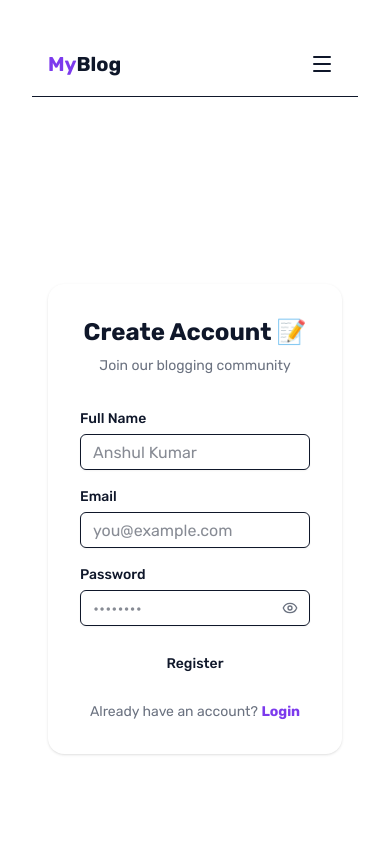
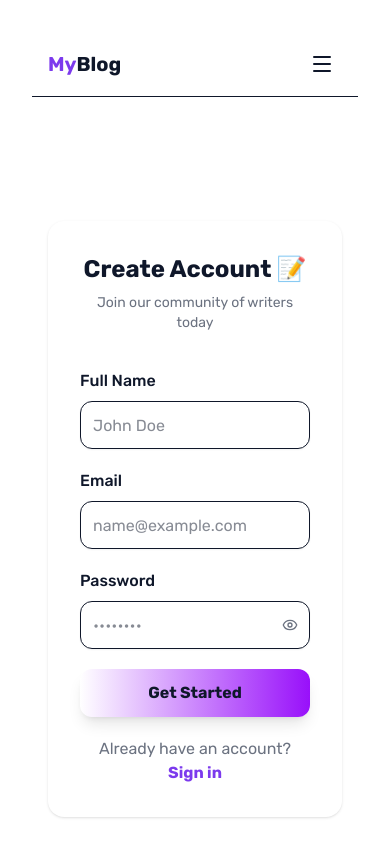
Before and after one commit to anshul4117/Blog-client, a React (Vite) app: page /register in a window 390 px wide. Shown: the top 844 px of the page. Built offline with nearby package versions, Linux system fonts and the light colour scheme.

Commit message:
feat: Implement theme toggling, add mobile bottom bar, and introduce particle background with responsive layout adjustments.

```diff
--- /dev/null
+++ b/src/components/ui/ParticleBackground.jsx
@@ -0,0 +1,102 @@
+import { useEffect, useRef } from "react";
+
+export default function ParticleBackground() {
+    const canvasRef = useRef(null);
+
+    useEffect(() => {
+        const canvas = canvasRef.current;
+        if (!canvas) return;
+
+        const ctx = canvas.getContext("2d");
+        let animationFrameId;
+        let particles = [];
+
+        const resizeCanvas = () => {
+            canvas.width = window.innerWidth;
+            canvas.height = window.innerHeight;
+        };
+
+        window.addEventListener("resize", resizeCanvas);
+        resizeCanvas();
+
+        class Particle {
+            constructor() {
+                this.x = Math.random() * canvas.width;
+                this.y = Math.random() * canvas.height;
+                this.vx = (Math.random() - 0.5) * 0.5; // Slow velocity
+                this.vy = (Math.random() - 0.5) * 0.5;
+                this.size = Math.random() * 2 + 0.5;
+                this.color = `rgba(100, 100, 255, ${Math.random() * 0.5})`; // Blue-ish tint
+            }
+
+            update() {
+                this.x += this.vx;
+                this.y += this.vy;
+
+                if (this.x < 0) this.x = canvas.width;
+                if (this.x > canvas.width) this.x = 0;
+                if (this.y < 0) this.y = canvas.height;
+                if (this.y > canvas.height) this.y = 0;
+            }
+
+            draw() {
+                ctx.beginPath();
+                ctx.arc(this.x, this.y, this.size, 0, Math.PI * 2);
+                ctx.fillStyle = this.color;
+                ctx.fill();
+            }
+        }
+
+        const initParticles = () => {
+            particles = [];
+            const particleCount = 80; // Adjust for density
+            for (let i = 0; i < particleCount; i++) {
+                particles.push(new Particle());
+            }
+        };
+
+        const animate = () => {
+            ctx.clearRect(0, 0, canvas.width, canvas.height);
+
+            // Draw static connections (optional line drawing between close particles)
+            particles.forEach((p, index) => {
+                p.update();
+                p.draw();
+
+                // Simple connection lines
+                for (let j = index + 1; j < particles.length; j++) {
+                    const p2 = particles[j];
+                    const dx = p.x - p2.x;
+                    const dy = p.y - p2.y;
+                    const distance = Math.sqrt(dx * dx + dy * dy);
+
+                    if (distance < 100) {
+                        ctx.beginPath();
+                        ctx.strokeStyle = `rgba(100, 100, 255, ${0.1 - distance / 1000})`;
+                        ctx.lineWidth = 0.5;
+                        ctx.moveTo(p.x, p.y);
+                        ctx.lineTo(p2.x, p2.y);
+                        ctx.stroke();
+                    }
+                }
+            });
+
+            animationFrameId = requestAnimationFrame(animate);
+        };
+
+        initParticles();
+        animate();
+
+        return () => {
+            window.removeEventListener("resize", resizeCanvas);
+            cancelAnimationFrame(animationFrameId);
+        };
+    }, []);
+
+    return (
+        <canvas
+            ref={canvasRef}
+            className="absolute inset-0 z-0 pointer-events-none"
+        />
+    );
+}
--- a/src/features/Auth/Pages/Login.jsx
+++ b/src/features/Auth/Pages/Login.jsx
@@ -32,7 +32,7 @@ export default function Login() {
       const userData = res.data;
       console.log(userData)
       login(userData); // context function
-      alert("Login successful ✅");
+      // alert("Login successful ✅"); // Removed alert for smoother flow
       navigate("/feed");
     } catch (err) {
       alert(err.response?.data?.message || "Login failed ❌")
@@ -40,34 +40,62 @@ export default function Login() {
   };
 
   return (
-    <AuthLayout title="Welcome Back 👋" subtitle="Login to your account">
-      <form onSubmit={handleSubmit(onSubmit)} className="space-y-5">
-        <div>
-          <Label>Email</Label>
-          <Input type="email" {...register("email")} placeholder="you@example.com" />
+    <AuthLayout title="Welcome Back 👋" subtitle="Enter your credentials to access your account">
+      <form onSubmit={handleSubmit(onSubmit)} className="space-y-6">
+        <div className="space-y-2">
+          <Label className="text-base">Email</Label>
+          <Input
+            type="email"
+            {...register("email")}
+            placeholder="name@example.com"
+            className="h-12 bg-muted/30 border-border/60 focus:ring-primary/20 transition-all rounded-xl"
+          />
           {errors.email && (
-            <p className="text-red-500 text-sm mt-1">{errors.email.message}</p>
+            <p className="text-red-500 text-sm font-medium">{errors.email.message}</p>
           )}
         </div>
 
-        <div>
-          <Label>Password</Label>
-          <PasswordInput {...register("password")} placeholder="••••••••" />
+        <div className="space-y-2">
+          <div className="flex items-center justify-between">
+            <Label className="text-base">Password</Label>
+            <Link to="/forgot-password" className="text-sm font-medium text-primary hover:underline">
+              Forgot password?
+            </Link>
+          </div>
+          <PasswordInput
+            {...register("password")}
+            placeholder="••••••••"
+            className="h-12 bg-muted/30 border-border/60 focus:ring-primary/20 transition-all rounded-xl"
+          />
           {errors.password && (
-            <p className="text-red-500 text-sm mt-1">
+            <p className="text-red-500 text-sm font-medium">
               {errors.password.message}
             </p>
           )}
         </div>
 
-        <Button type="submit" className="w-full border-black hover:bg-black hover:text-white">
-          Login
+        <Button
+          type="submit"
+          className="w-full h-12 text-base font-bold rounded-xl shadow-lg hover:shadow-primary/25 transition-all"
+        >
+          Sign In
         </Button>
 
-        <p className="text-sm text-center text-muted-foreground">
+        <div className="relative">
+          <div className="absolute inset-0 flex items-center">
+            <span className="w-full border-t border-muted" />
+          </div>
+          <div className="relative flex justify-center text-xs uppercase">
+            <span className="bg-background px-2 text-muted-foreground">
+              Or continue with
+            </span>
+          </div>
+        </div>
+
+        <p className="text-center text-muted-foreground">
           Don’t have an account?{" "}
-          <Link to="/register" className="text-primary hover:underline">
-            Register
+          <Link to="/register" className="text-primary font-bold hover:underline transition-all">
+            Create an account
           </Link>
         </p>
       </form>
--- a/src/features/Auth/Pages/Register.jsx
+++ b/src/features/Auth/Pages/Register.jsx
@@ -26,7 +26,7 @@ export default function Register() {
   const onSubmit = async (data) => {
     try {
       const res = await API.post("/users/create", data);
-      alert("Registration successful ✅");
+      // alert("Registration successful ✅");
       navigate("/login");
     } catch (err) {
       alert(err.response?.data?.message || "Registration failed ❌");
@@ -34,42 +34,59 @@ export default function Register() {
   };
 
   return (
-    <AuthLayout title="Create Account 📝" subtitle="Join our blogging community">
+    <AuthLayout title="Create Account 📝" subtitle="Join our community of writers today">
       <form onSubmit={handleSubmit(onSubmit)} className="space-y-5">
-        <div>
-          <Label className="mb-2">Full Name</Label>
-          <Input type="text" {...register("name")} placeholder="Anshul Kumar" />
+        <div className="space-y-2">
+          <Label className="text-base">Full Name</Label>
+          <Input
+            type="text"
+            {...register("name")}
+            placeholder="John Doe"
+            className="h-12 bg-muted/30 border-border/60 focus:ring-primary/20 transition-all rounded-xl"
+          />
           {errors.name && (
-            <p className="text-red-500 text-sm mt-1">{errors.name.message}</p>
+            <p className="text-red-500 text-sm font-medium">{errors.name.message}</p>
           )}
         </div>
 
-        <div>
-          <Label className="mb-2">Email</Label>
-          <Input type="email" {...register("email")} placeholder="you@example.com" />
+        <div className="space-y-2">
+          <Label className="text-base">Email</Label>
+          <Input
+            type="email"
+            {...register("email")}
+            placeholder="name@example.com"
+            className="h-12 bg-muted/30 border-border/60 focus:ring-primary/20 transition-all rounded-xl"
+          />
           {errors.email && (
-            <p className="text-red-500 text-sm mt-1">{errors.email.message}</p>
+            <p className="text-red-500 text-sm font-medium">{errors.email.message}</p>
           )}
         </div>
 
-        <div>
-          <Label className="mb-2" >Password</Label>
-          <PasswordInput {...register("password")} placeholder="••••••••" />
+        <div className="space-y-2">
+          <Label className="text-base" >Password</Label>
+          <PasswordInput
+            {...register("password")}
+            placeholder="••••••••"
+            className="h-12 bg-muted/30 border-border/60 focus:ring-primary/20 transition-all rounded-xl"
+          />
           {errors.password && (
-            <p className="text-red-500 text-sm mt-1">
+            <p className="text-red-500 text-sm font-medium">
               {errors.password.message}
             </p>
           )}
         </div>
 
-        <Button type="submit" className="w-full border-black hover:bg-black hover:text-white">
-          Register
+        <Button
+          type="submit"
+          className="w-full h-12 text-base font-bold rounded-xl shadow-lg hover:shadow-primary/25 transition-all bg-gradient-to-r from-primary to-purple-600 hover:from-primary/90 hover:to-purple-600/90"
+        >
+          Get Started
         </Button>
 
-        <p className="text-sm text-center text-muted-foreground">
+        <p className="text-center text-muted-foreground">
           Already have an account?{" "}
-          <Link to="/login" className="text-primary font-bold hover:underline">
-            Login
+          <Link to="/login" className="text-primary font-bold hover:underline transition-all">
+            Sign in
           </Link>
         </p>
       </form>
--- a/src/features/Dashboard/Components/DashboardLayout.jsx
+++ b/src/features/Dashboard/Components/DashboardLayout.jsx
@@ -1,16 +1,22 @@
 import MainLayout from "../../../components/layout/MainLayout";
 import Sidebar from "./Sidebar";
+import MobileBottomBar from "./MobileBottomBar";
 import { Outlet } from "react-router-dom";
 
 export default function DashboardLayout() {
   return (
     <MainLayout>
-    <div className="flex min-h-screen">
-      <Sidebar />
-      <main className="flex-1 bg-background p-6">
-        <Outlet />
-      </main>
-    </div>
+      <div className="flex min-h-screen relative">
+        {/* Desktop Sidebar */}
+        <Sidebar />
+
+        {/* Mobile Bottom Navigation */}
+        <MobileBottomBar variant="dashboard" />
+
+        <main className="flex-1 bg-background p-4 sm:p-6 pb-24 sm:pb-6">
+          <Outlet />
+        </main>
+      </div>
     </MainLayout>
   );
 }
```
